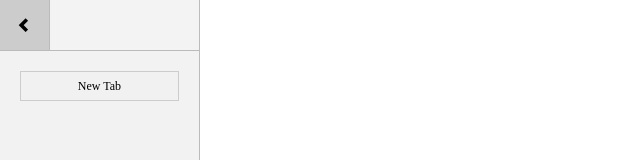
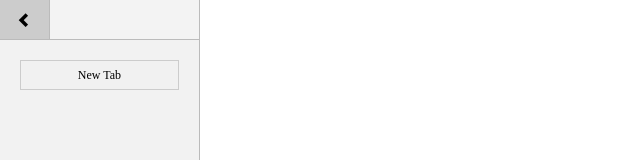
Before and after one commit to chenghaolixd/experimentaltestbrowser, a browser extension: page index.html in a window 1280 px wide. Shown: the top 160 px of the page, without its empty margins (0-640 px from the left). Drawn offline with Linux system fonts and the light colour scheme.

```diff
--- a/styles/css/style.css
+++ b/styles/css/style.css
@@ -842,12 +842,12 @@ body {
   background-color: #f3f3f3;
   flex-wrap: nowrap;
   border-bottom: 1px solid #bbb;
-  height: 51px;
+  height: 40px;
 }
 #main-container > .inner > .app-left .header .button {
   min-width: 50px;
-  height: 50px;
-  line-height: 52px;
+  height: 40px;
+  line-height: 42px;
   text-align: center;
   font-size: 15px;
   cursor: pointer;
@@ -861,7 +861,7 @@ body {
   background-color: #f3f3f3;
   border-bottom: 1px solid #bbb;
   margin-bottom: -1px;
-  height: 51px;
+  height: 40px;
 }
 #main-container > .inner > .app-left .header .button-collapse span {
   transition: transform 0.5s;
@@ -879,7 +879,7 @@ body {
 #main-container > .inner > .app-left .header .logo {
   flex-grow: 1;
   padding: 5px 20px;
-  height: 50px;
+  height: 40px;
   display: flex;
   justify-content: center;
   border-right: 1px solid #bbb;
```
